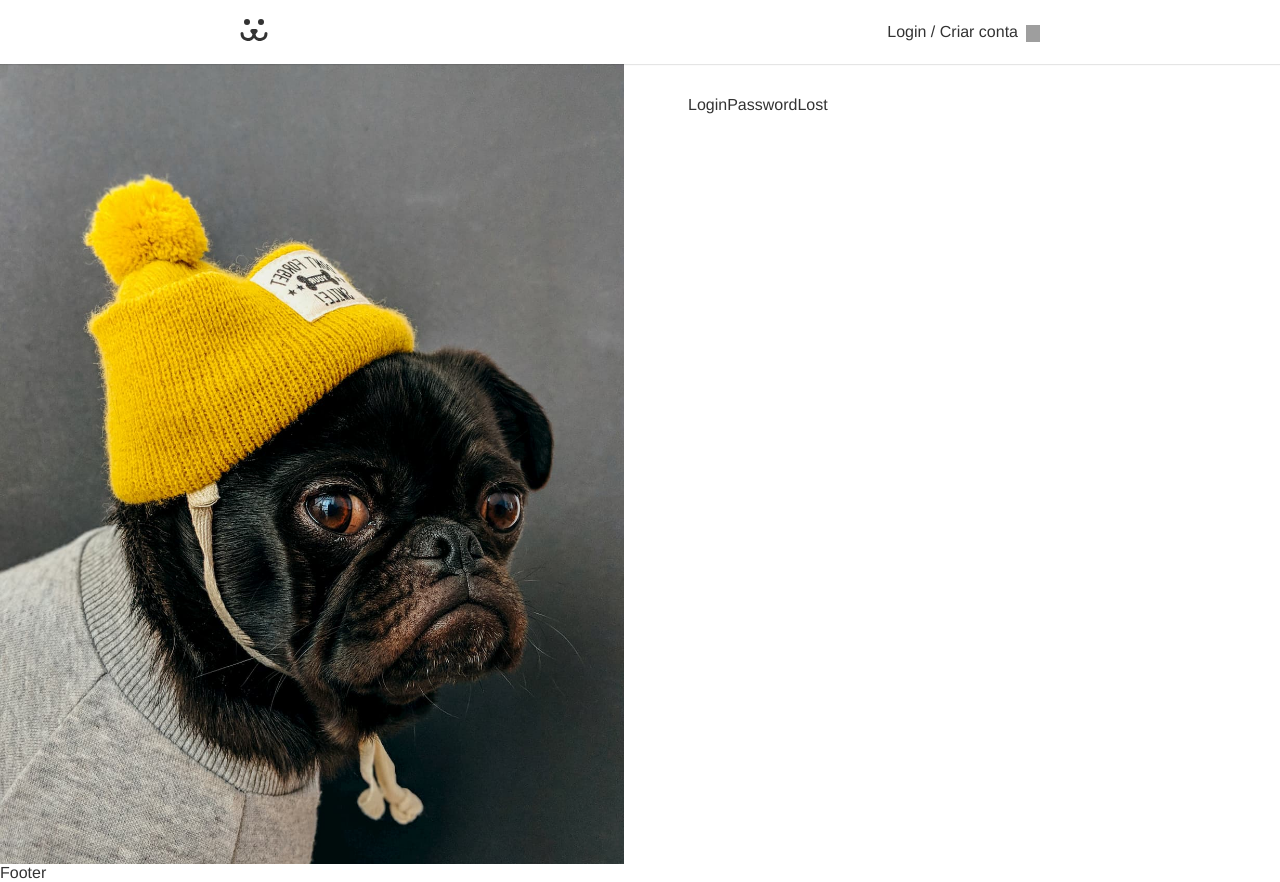
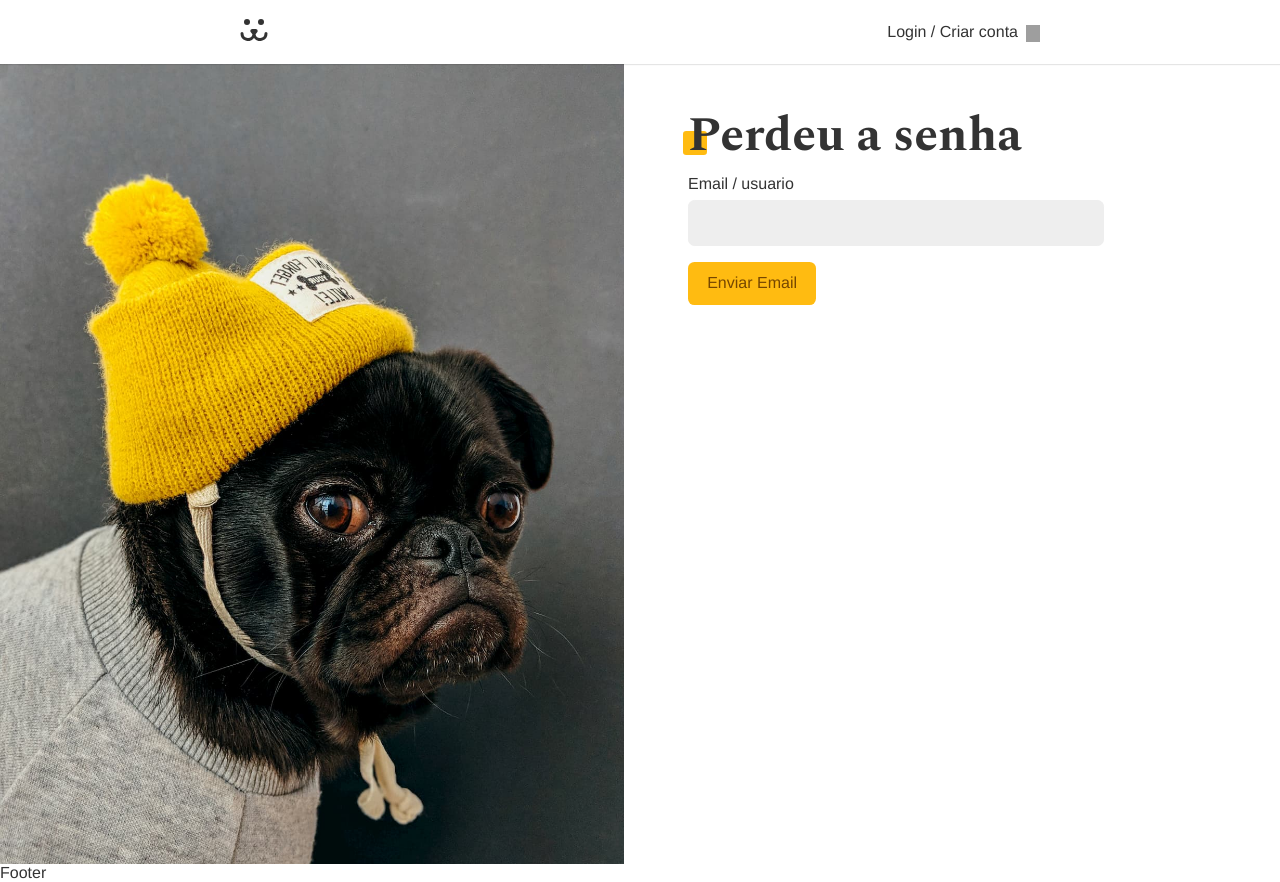
Before and after one commit to murilomonte/dogs-react, a React (Vite) app: page /login/perdeu in a window 1280 px wide. Built offline with nearby package versions, Linux system fonts and the light colour scheme; grey boxes are pictures that could not be loaded.

Commit message:
feat: perdeu a senha 1

```diff
--- a/src/Components/Login/LoginPasswordLost.jsx
+++ b/src/Components/Login/LoginPasswordLost.jsx
@@ -1,9 +1,46 @@
-import React from 'react'
+import React from "react";
+import Input from "../Forms/Input";
+import Button from "../Forms/Button";
+import useForm from "../../Hooks/useForm";
+import useFetch from "../../Hooks/useFetch";
+import { PASSWORD_LOST } from "../../api";
+import Error from "../Helper/Error";
 
 const LoginPasswordLost = () => {
+  const login = useForm();
+  const { data, loading, error, request } = useFetch();
+
+  async function handleSubmit(event) {
+    event.preventDefault();
+    if (login.validate()) {
+      const { url, options } = PASSWORD_LOST({
+        login: login.value,
+        url: window.location.href.replace("perdeu", "resetar"),
+      });
+
+      const { response, json } = await request(url, options);
+      console.log(json);
+    }
+  }
+
   return (
-    <div>LoginPasswordLost</div>
-  )
-}
+    <section>
+      <h1 className="title">Perdeu a senha</h1>
+      {data ? (
+        <p style={{color: '#4c1'}}>{data}</p>
+      ) : (
+        <form onSubmit={handleSubmit}>
+          <Input label="Email / usuario" type="text" name="email" {...login} />
+          {loading ? (
+            <Button disabled>Enviando...</Button>
+          ) : (
+            <Button>Enviar Email</Button>
+          )}
+          <Error error={error} />
+        </form>
+      )}
+    </section>
+  );
+};
 
-export default LoginPasswordLost
+export default LoginPasswordLost;
--- a/src/api.js
+++ b/src/api.js
@@ -108,3 +108,16 @@
     },
   };
 }
+
+export function PASSWORD_LOST(body) {
+  return {
+    url: API_URL + `/api/password/lost`,
+    options: {
+      method: "POST",
+      headers: {
+        "content-type": "application/json",
+      },
+      body: JSON.stringify(body),
+    },
+  };
+}
```
